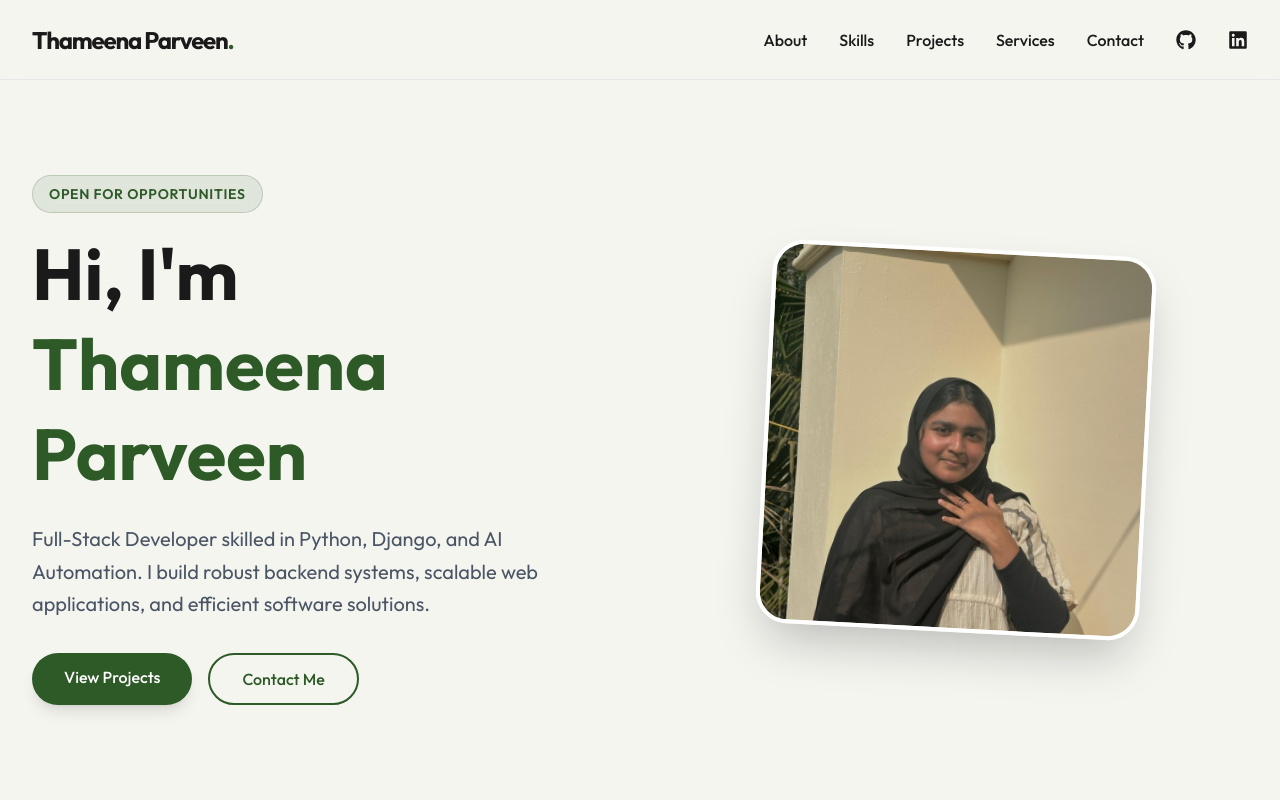
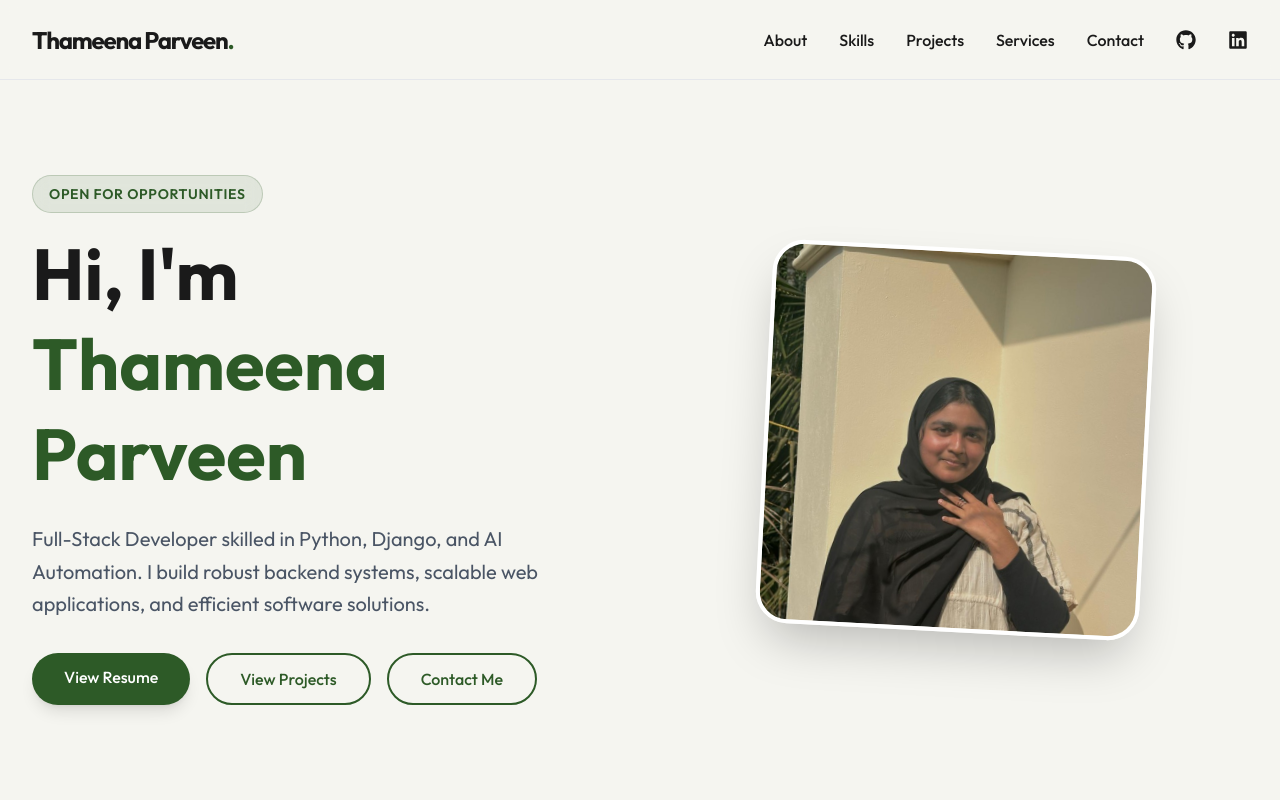
Before and after one commit to thameenaparveen2906/Thameena-Parveen--Personal-Portfolio, a React (Vite) app: page / in a window 1280 px wide. Shown: the top 800 px of the page. Built offline with nearby package versions, Linux system fonts and the light colour scheme.

Commit message:
Update Hero component

```diff
--- a/src/components/Hero.jsx
+++ b/src/components/Hero.jsx
@@ -24,10 +24,18 @@ const Hero = () => {
                         I build robust backend systems, scalable web applications, and efficient software solutions.
                     </p>
 
-                    <div className="flex flex-wrap gap-4">
+                     <div className="flex flex-wrap gap-4">
+                        <a
+                            href="https://drive.google.com/file/d/1TOmPEWmYFN6I-6raZkke0ye8t2-BzQuX/view?usp=sharing"
+                            target="_blank"
+                            rel="noopener noreferrer"
+                            className="px-8 py-3 bg-accent text-white font-medium rounded-full hover:bg-accent-light transition-all shadow-lg hover:shadow-xl hover:-translate-y-1"
+                        >
+                            View Resume
+                        </a>
                         <a
                             href="#projects"
-                            className="px-8 py-3 bg-accent text-white font-medium rounded-full hover:bg-accent-light transition-all shadow-lg hover:shadow-xl hover:-translate-y-1"
+                            className="px-8 py-3 border-2 border-accent text-accent font-medium rounded-full hover:bg-accent hover:text-white transition-all"
                         >
                             View Projects
                         </a>
```
